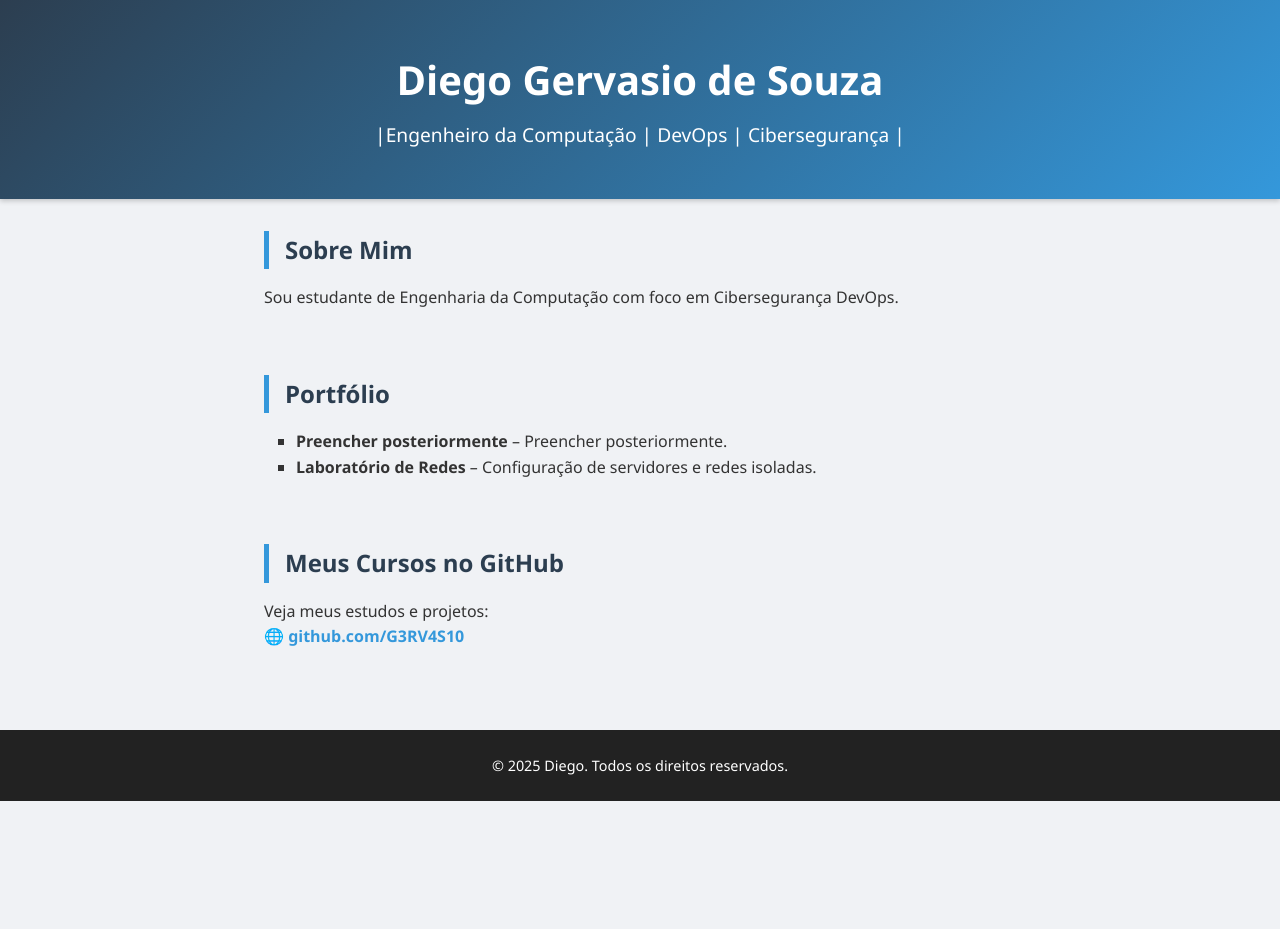
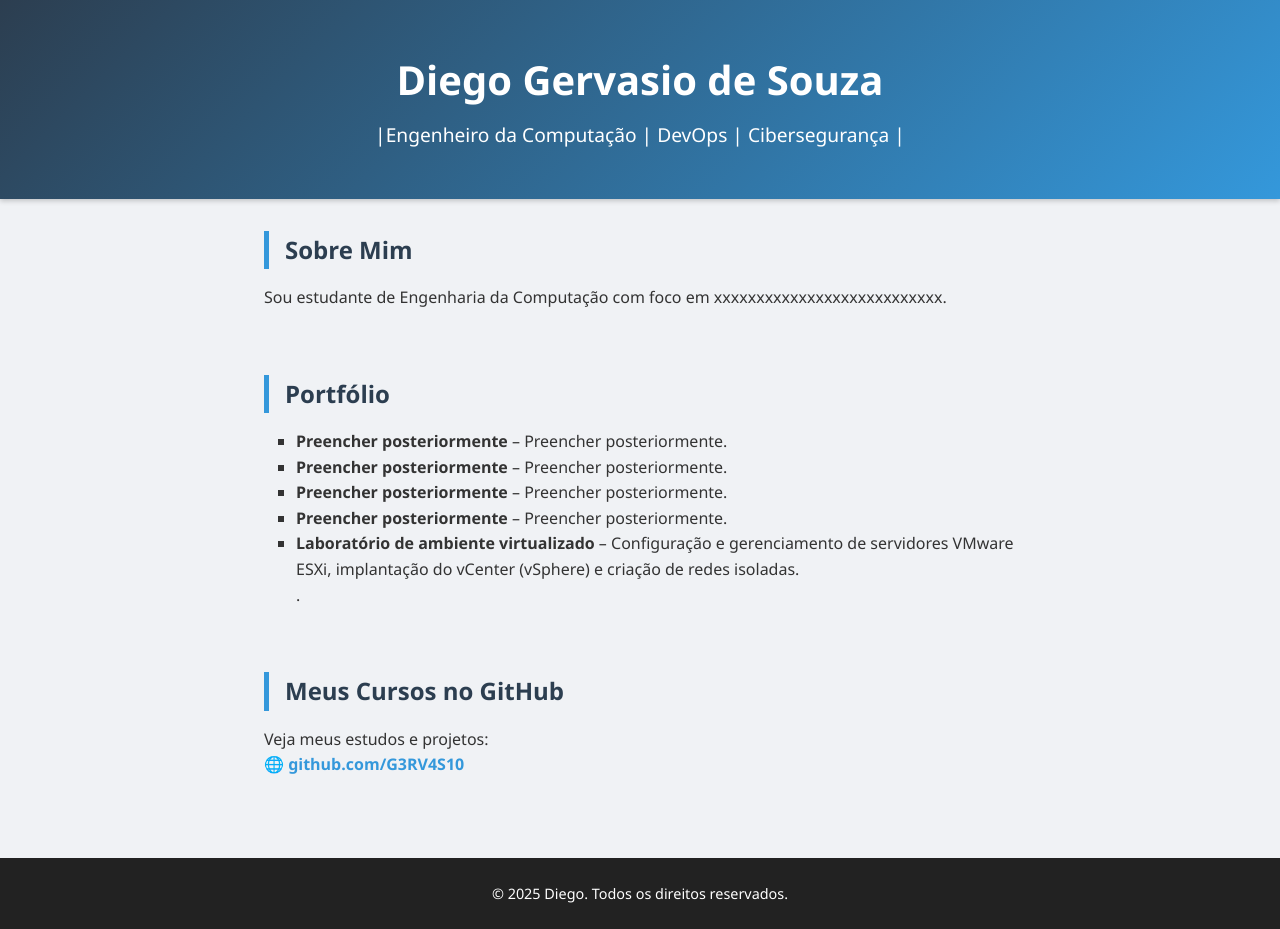
Before and after one commit to G3RV4S10/portfolio, a plain HTML site: page index.html in a window 1280 px wide. Before the commit the page ends 801 px from the top, so only its background shows below. Drawn offline with Linux system fonts and the light colour scheme.

Commit message:
Atualização da seção portifolio do index do html

```diff
--- a/index.html
+++ b/index.html
@@ -14,14 +14,17 @@
 
   <section id="about">
     <h2>Sobre Mim</h2>
-    <p>Sou estudante de Engenharia da Computação com foco em Cibersegurança DevOps.</p>
+    <p>Sou estudante de Engenharia da Computação com foco em xxxxxxxxxxxxxxxxxxxxxxxxxxx.</p>
   </section>
 
   <section id="portfolio">
     <h2>Portfólio</h2>
     <ul>
       <li><strong>Preencher posteriormente</strong> – Preencher posteriormente.</li>
-      <li><strong>Laboratório de Redes</strong> – Configuração de servidores e redes isoladas.</li>
+      <li><strong>Preencher posteriormente</strong> – Preencher posteriormente.</li>
+      <li><strong>Preencher posteriormente</strong> – Preencher posteriormente.</li>
+      <li><strong>Preencher posteriormente</strong> – Preencher posteriormente.</li>
+      <li><strong>Laboratório de ambiente virtualizado</strong> – Configuração e gerenciamento de servidores VMware ESXi, implantação do vCenter (vSphere) e criação de redes isoladas.</li>.</li>
     </ul>
   </section>
 
```
